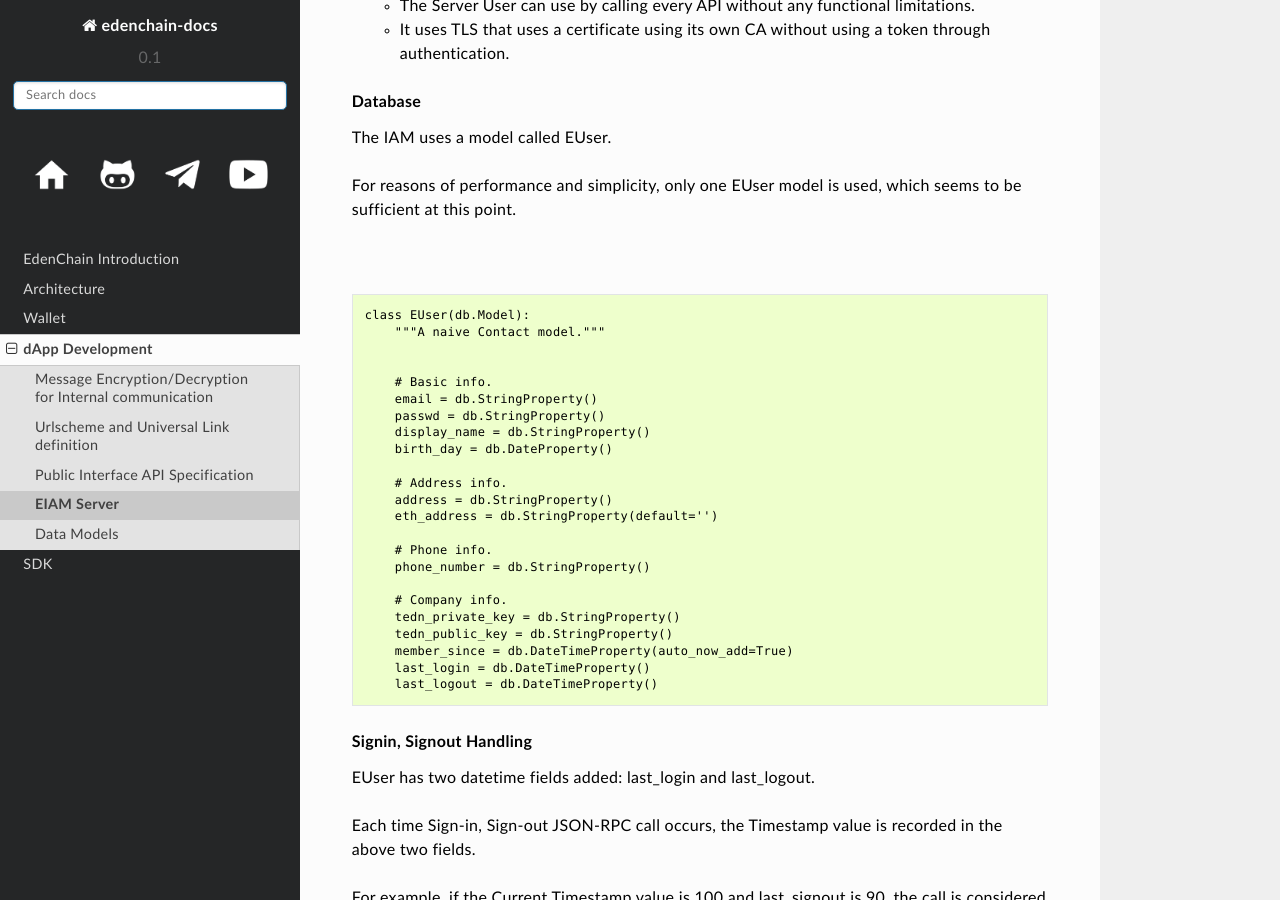
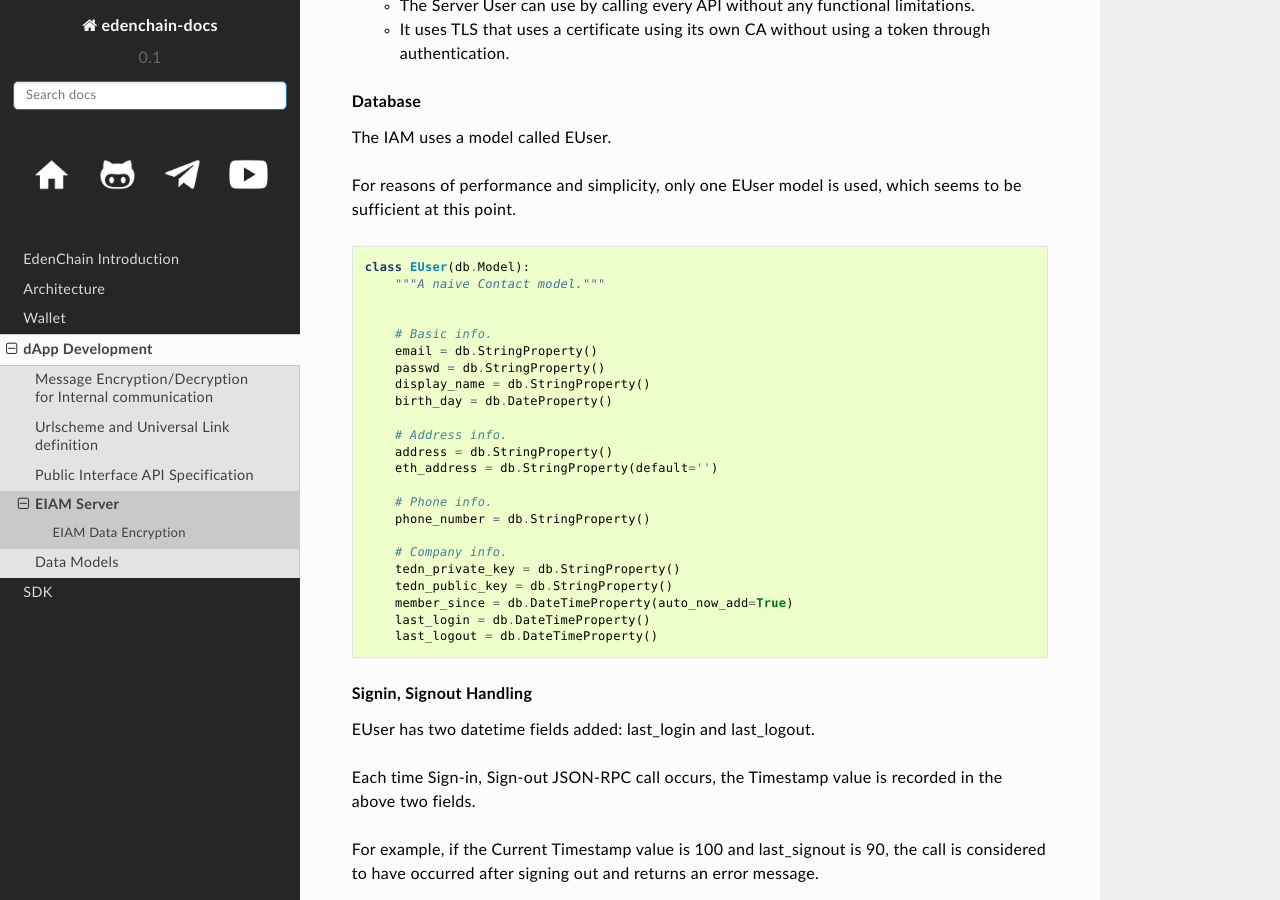
Before and after one commit to Edenpartners/EdenChain-Docs, a Sphinx documentation site: the page built from source/EIAM-Server_11436141.rst, in a window 1280 px wide and 900 px high, scrolled down 2009 px. Built offline with Sphinx 7.4.7 and the Read the Docs theme 2.0.0, drawn with Linux system fonts in a browser that asks for light colours; formulas are drawn with MathJax 3.

Commit message:
update document

```diff
--- a/source/EIAM-Server_11436141.rst
+++ b/source/EIAM-Server_11436141.rst
@@ -155,9 +155,8 @@
             For reasons of performance and simplicity, only one EUser
             model is used, which seems to be sufficient at this point.
 
-            |
 
-            .. code:: p1
+            .. code::
 
                class EUser(db.Model):
                    """A naive Contact model."""
@@ -182,6 +181,7 @@
                    member_since = db.DateTimeProperty(auto_now_add=True)
                    last_login = db.DateTimeProperty()
                    last_logout = db.DateTimeProperty()
+
 
             .. rubric:: Signin, Signout Handling
                :name: EIAMServer-Signin,SignoutHandling
@@ -267,7 +267,7 @@
 
             |
 
-            .. code:: p1
+            .. code::
 
                  function call_jsonrpc(uri,method,param,callback)
                  {
@@ -641,7 +641,10 @@
 
                -  signed transaction signature
 
-            |
+            .. toctree::
+               :maxdepth: 1
+
+               eiam_data_encryption_120390674.rst
 
             |
 
--- a/source/wallet.rst
+++ b/source/wallet.rst
@@ -13,3 +13,4 @@
 Wallet Test Version
 ^^^^^^^^^^^^^^^^^^^^^^
 - Android : `Download from Google Play <https://play.google.com/apps/testing/io.edenchain.edenwallet>`_
+- iOS : `Download with Testflight <https://testflight.apple.com/join/JZVmXhMz>`_
```
